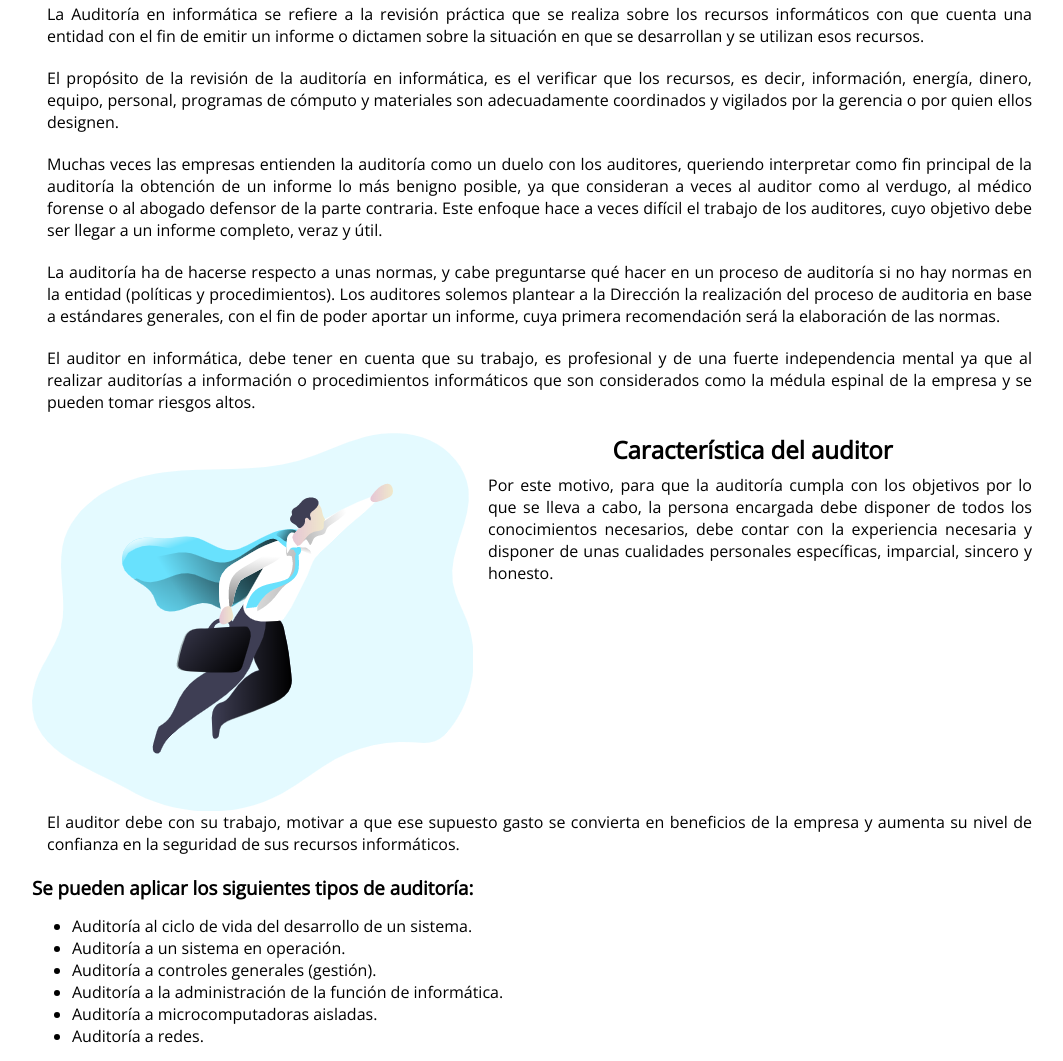
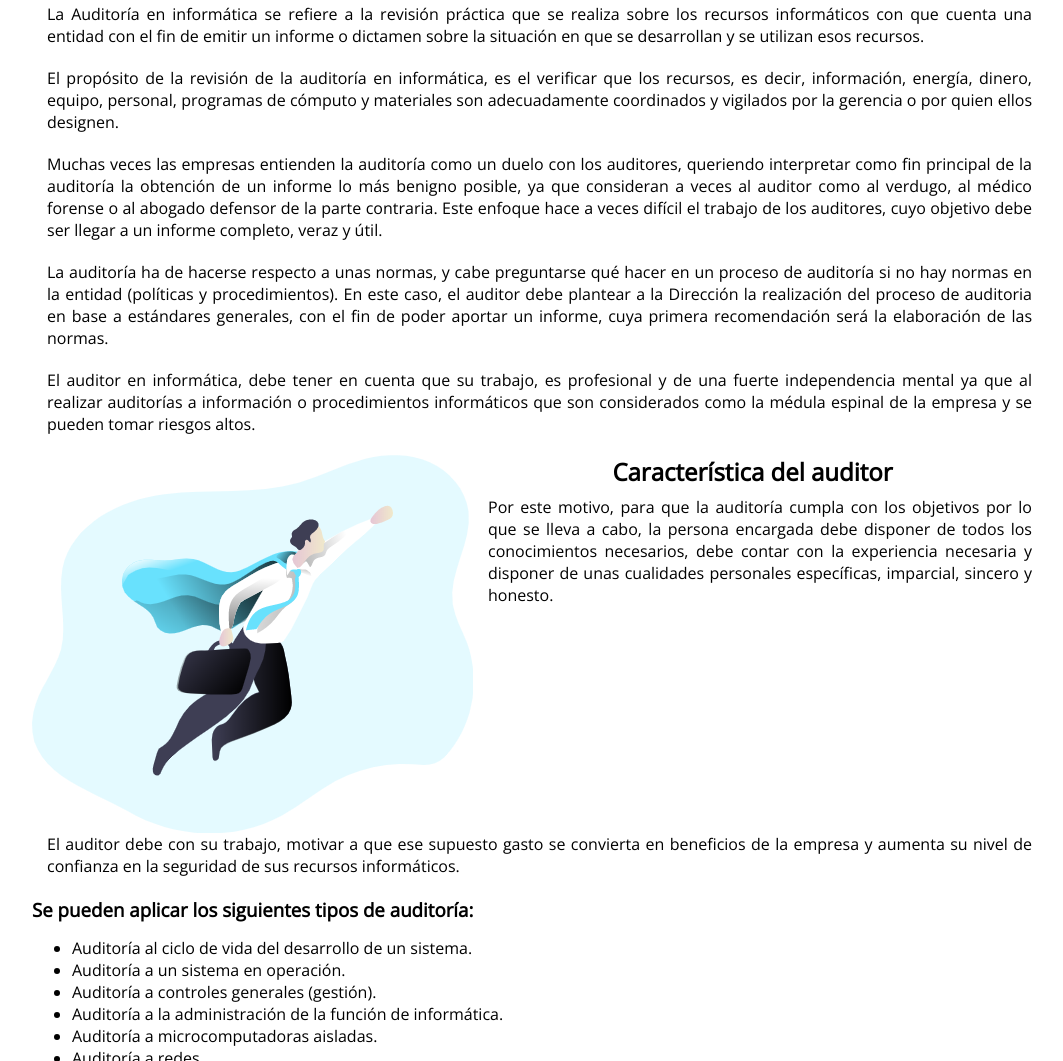
Before and after one commit to eduardorivas09/pagina-sistema-informacion, a plain HTML site: page index.html in a window 1280 px wide. Shown: the part 708-1769 px from the top of the page, without its empty margins (108-1171 px from the left). Drawn offline with nearby package versions, Linux system fonts and the light colour scheme.

Commit message:
Update index.html

```diff
--- a/index.html
+++ b/index.html
@@ -30,7 +30,7 @@
                         la gerencia o por quien ellos designen.</p>
                     <p>Muchas veces las empresas entienden la auditoría como un duelo con los auditores, queriendo interpretar como fin principal de la auditoría la obtención de un informe lo más benigno posible, ya que consideran a veces al auditor como
                         al verdugo, al médico forense o al abogado defensor de la parte contraria. Este enfoque hace a veces difícil el trabajo de los auditores, cuyo objetivo debe ser llegar a un informe completo, veraz y útil.</p>
-                    <p>La auditoría ha de hacerse respecto a unas normas, y cabe preguntarse qué hacer en un proceso de auditoría si no hay normas en la entidad (políticas y procedimientos). Los auditores solemos plantear a la Dirección la realización del
+                    <p>La auditoría ha de hacerse respecto a unas normas, y cabe preguntarse qué hacer en un proceso de auditoría si no hay normas en la entidad (políticas y procedimientos). En este caso, el auditor debe plantear a la Dirección la realización del
                         proceso de auditoria en base a estándares generales, con el fin de poder aportar un informe, cuya primera recomendación será la elaboración de las normas.</p>
                     <p>El auditor en informática, debe tener en cuenta que su trabajo, es profesional y de una fuerte independencia mental ya que al realizar auditorías a información o procedimientos informáticos que son considerados como la médula espinal
                         de la empresa y se pueden tomar riesgos altos.</p>
```
